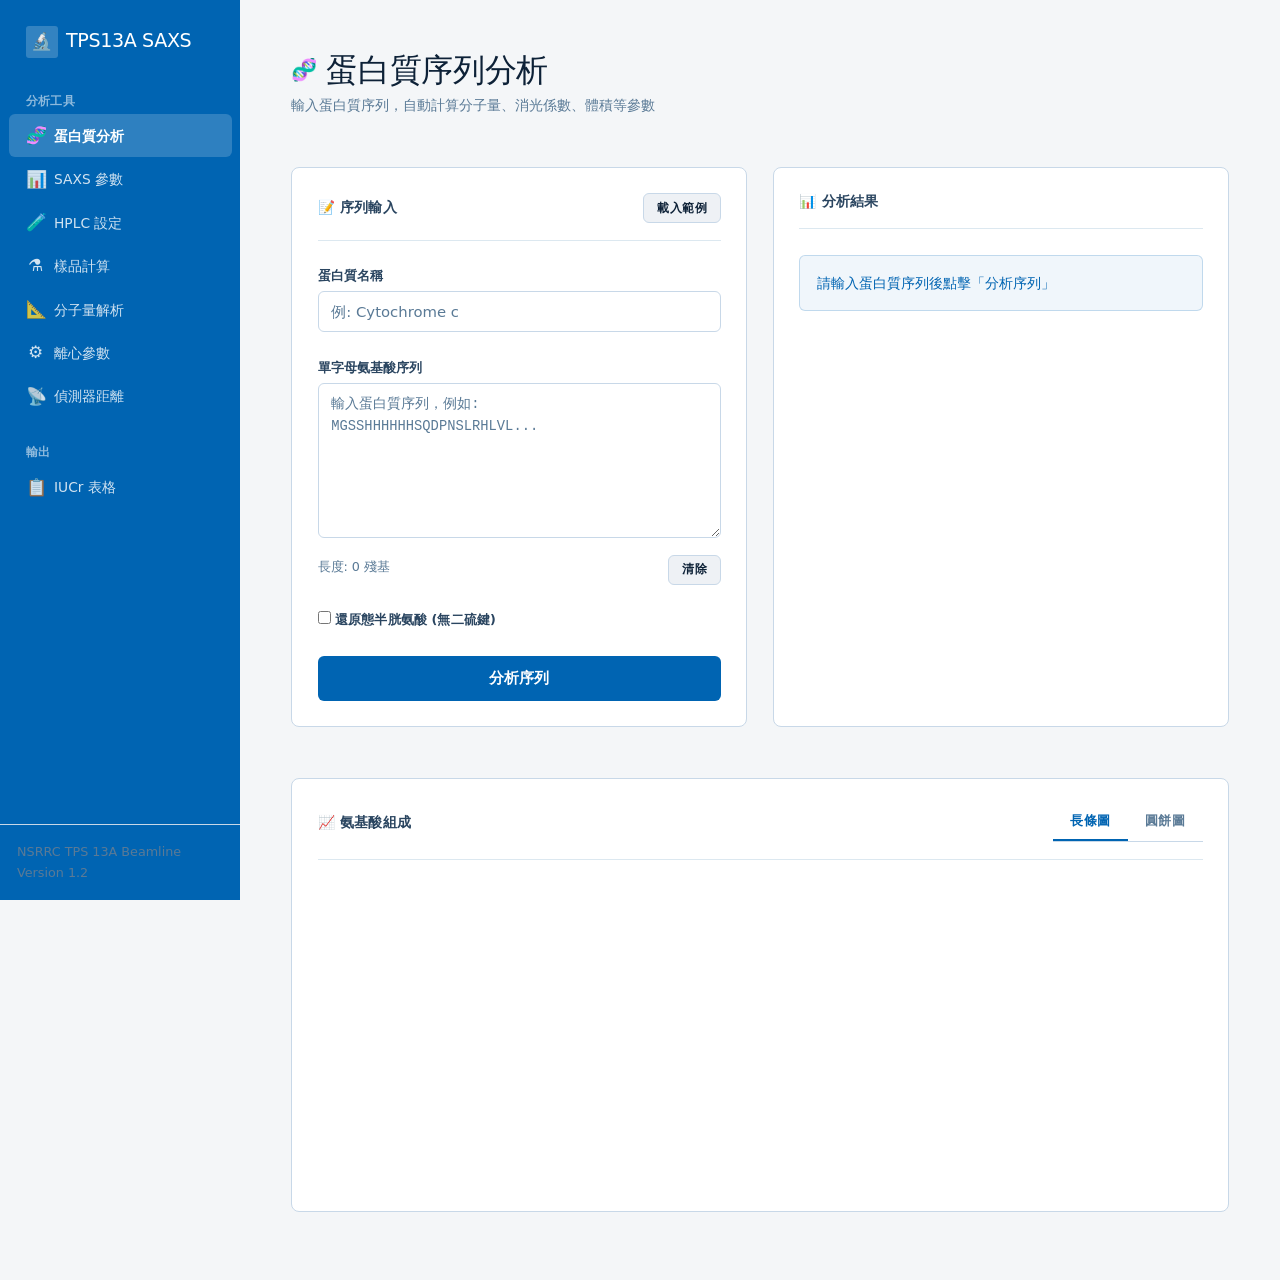
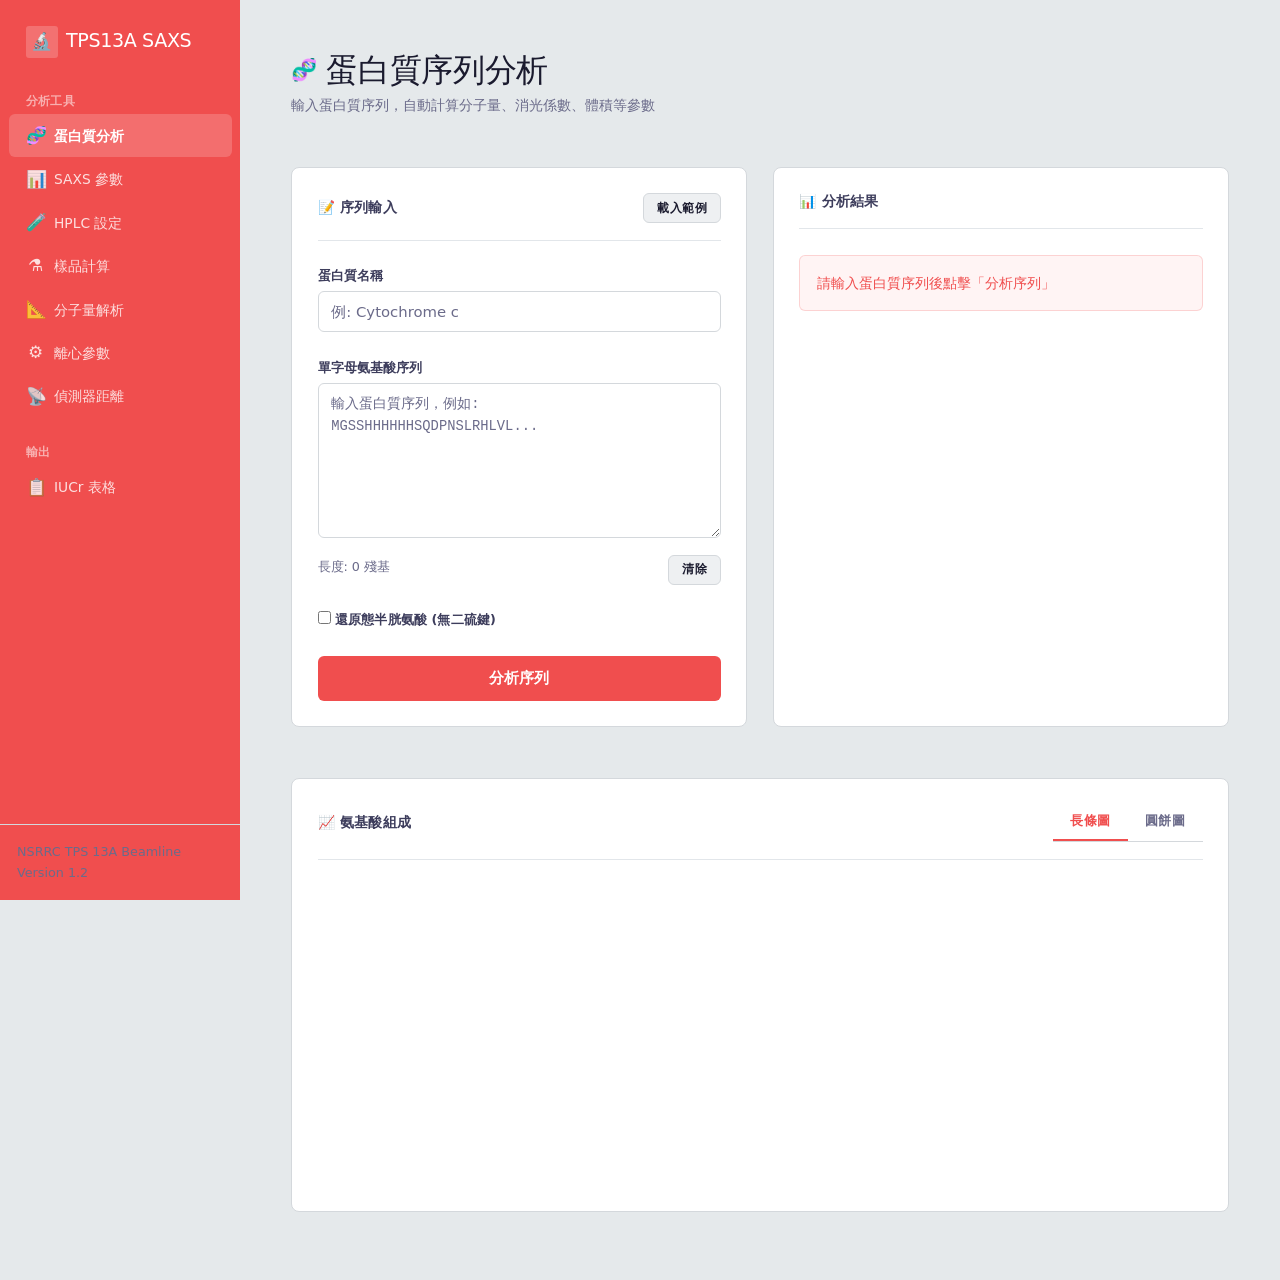

feat: redesign with coral-to-ice palette (#F04E4E → #E5E9EB)

--- a/saxs-calculator/css/styles.css
+++ b/saxs-calculator/css/styles.css
@@ -5,42 +5,42 @@
 
 /* ===== CSS Variables ===== */
 :root {
-    /* Surface Colors — clean neutral whites */
-    --color-bg-primary: #f4f6f8;
+    /* Surface Colors — ice blue-gray light theme */
+    --color-bg-primary: #E5E9EB;
     --color-bg-secondary: #ffffff;
-    --color-bg-tertiary: #eef1f5;
+    --color-bg-tertiary: #eef0f2;
     --color-bg-card: #ffffff;
-    --color-bg-hover: #eef1f5;
+    --color-bg-hover: #f0f2f4;
 
-    /* Accent — blue-to-lime scientific palette */
-    --color-accent-primary: #0064B2;
-    --color-accent-primary-light: #1F7AAB;
-    --color-accent-secondary: #7CBC96;
-    --color-accent-secondary-dark: #5DA69D;
-    --color-accent-tertiary: #b45309;
-    --color-accent-tertiary-dark: #92400e;
-    --color-accent-danger: #c42b1c;
-    --color-accent-purple: #3E90A4;
-    --color-accent-pink: #5DA69D;
-    --color-accent-pink-hot: #3E90A4;
+    /* Accent — coral-to-rose scientific palette */
+    --color-accent-primary: #F04E4E;
+    --color-accent-primary-light: #EE6868;
+    --color-accent-secondary: #10b981;
+    --color-accent-secondary-dark: #059669;
+    --color-accent-tertiary: #f59e0b;
+    --color-accent-tertiary-dark: #d97706;
+    --color-accent-danger: #dc2626;
+    --color-accent-purple: #EC8282;
+    --color-accent-pink: #EA9C9C;
+    --color-accent-pink-hot: #EC8282;
 
-    /* Text — deep slate, never pure black */
-    --color-text-primary: #0d2137;
-    --color-text-secondary: #2a4560;
-    --color-text-muted: #5a7a96;
+    /* Text — deep warm slate, never pure black */
+    --color-text-primary: #1a1a2e;
+    --color-text-secondary: #3d3d5c;
+    --color-text-muted: #6b6b8a;
     --color-text-on-accent: #fff;
     --color-text-on-accent-muted: rgba(255, 255, 255, 0.92);
     --color-text-on-accent-dim: rgba(255, 255, 255, 0.85);
     --color-text-on-accent-faint: rgba(255, 255, 255, 0.78);
 
-    /* Borders — cool blue-gray */
-    --color-border: #c8d8e8;
-    --color-border-light: #dce8f0;
+    /* Borders — soft warm-gray */
+    --color-border: #d4d8dc;
+    --color-border-light: #e2e6ea;
 
-    /* Shadows — cool, subtle */
-    --shadow-sm: 0 1px 2px rgba(0, 100, 178, 0.06);
-    --shadow-md: 0 2px 8px rgba(0, 100, 178, 0.08);
-    --shadow-lg: 0 8px 24px rgba(0, 100, 178, 0.1);
+    /* Shadows — warm, subtle */
+    --shadow-sm: 0 1px 2px rgba(240, 78, 78, 0.06);
+    --shadow-md: 0 2px 8px rgba(240, 78, 78, 0.08);
+    --shadow-lg: 0 8px 24px rgba(240, 78, 78, 0.1);
 
     /* Spacing — 4px base, generous rhythm */
     --spacing-xs: 0.25rem;
@@ -168,7 +168,7 @@ a:hover {
 /* ===== Sidebar ===== */
 .sidebar {
     width: var(--sidebar-width);
-    background: #0064B2;
+    background: #F04E4E;
     border-right: none;
     display: flex;
     flex-direction: column;
@@ -440,10 +440,10 @@ a:hover {
     flex-shrink: 0;
 }
 
-.stat-icon.primary { background: rgba(0, 100, 178, 0.1); color: var(--color-accent-primary); }
-.stat-icon.success { background: rgba(124, 188, 150, 0.15); color: var(--color-accent-secondary); }
-.stat-icon.warning { background: rgba(180, 83, 9, 0.1); color: var(--color-accent-tertiary); }
-.stat-icon.danger { background: rgba(196, 43, 28, 0.1); color: var(--color-accent-danger); }
+.stat-icon.primary { background: rgba(240, 78, 78, 0.1); color: var(--color-accent-primary); }
+.stat-icon.success { background: rgba(16, 185, 129, 0.12); color: var(--color-accent-secondary); }
+.stat-icon.warning { background: rgba(245, 158, 11, 0.12); color: var(--color-accent-tertiary); }
+.stat-icon.danger { background: rgba(220, 38, 38, 0.1); color: var(--color-accent-danger); }
 
 .stat-content {
     flex: 1;
@@ -500,11 +500,11 @@ a:hover {
 }
 
 .gradient-stat--purple {
-    background: linear-gradient(135deg, #3E90A4 0%, #5DA69D 100%);
+    background: linear-gradient(135deg, #F04E4E 0%, #EC8282 100%);
 }
 
 .gradient-stat--pink {
-    background: linear-gradient(135deg, #5DA69D 0%, #7CBC96 100%);
+    background: linear-gradient(135deg, #EC8282 0%, #EA9C9C 100%);
 }
 
 /* ===== Info Panels (Theory / Detector Suggestion) ===== */
@@ -515,11 +515,11 @@ a:hover {
 }
 
 .info-panel--success {
-    background: linear-gradient(135deg, #0064B2 0%, #3E90A4 100%);
+    background: linear-gradient(135deg, #F04E4E 0%, #EC8282 100%);
 }
 
 .info-panel--warning {
-    background: linear-gradient(135deg, #b45309 0%, #d97706 100%);
+    background: linear-gradient(135deg, #f59e0b 0%, #d97706 100%);
 }
 
 .info-panel-header {
@@ -631,15 +631,15 @@ a:hover {
 }
 
 .result-card--primary {
-    background: linear-gradient(135deg, #0064B2 0%, #1F7AAB 100%);
+    background: linear-gradient(135deg, #F04E4E 0%, #EC8282 100%);
 }
 
 .result-card--success {
-    background: linear-gradient(135deg, #5DA69D 0%, #7CBC96 100%);
+    background: linear-gradient(135deg, #059669 0%, #10b981 100%);
 }
 
 .result-card--pink {
-    background: linear-gradient(135deg, #3E90A4 0%, #5DA69D 100%);
+    background: linear-gradient(135deg, #EC8282 0%, #EA9C9C 100%);
 }
 
 .result-card--warning {
@@ -754,7 +754,7 @@ a:hover {
 .form-select:focus {
     outline: none;
     border-color: var(--color-accent-primary);
-    box-shadow: 0 0 0 3px rgba(0, 100, 178, 0.12);
+    box-shadow: 0 0 0 3px rgba(240, 78, 78, 0.12);
 }
 
 .form-input::placeholder,
@@ -1171,8 +1171,8 @@ a:hover {
 }
 
 .alert-info {
-    background: rgba(0, 100, 178, 0.06);
-    border: 1px solid rgba(0, 100, 178, 0.2);
+    background: rgba(240, 78, 78, 0.06);
+    border: 1px solid rgba(240, 78, 78, 0.2);
     color: var(--color-accent-primary);
 }
 
@@ -1368,7 +1368,7 @@ a:hover {
     display: none;
     position: fixed;
     inset: 0;
-    background: rgba(0, 50, 100, 0.4);
+    background: rgba(80, 20, 20, 0.4);
     z-index: 99;
     opacity: 0;
     visibility: hidden;
